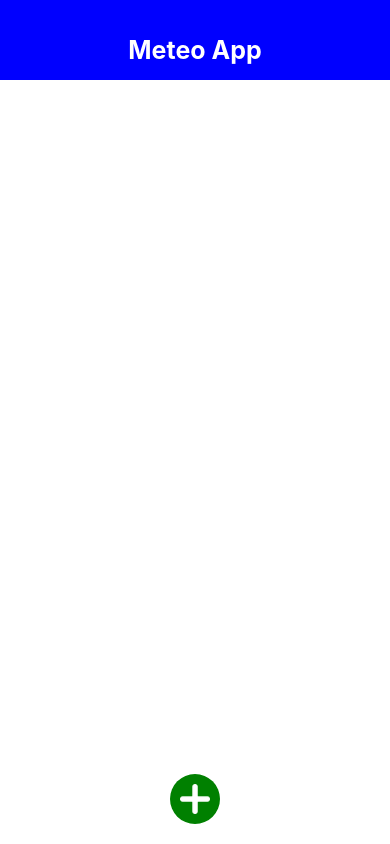
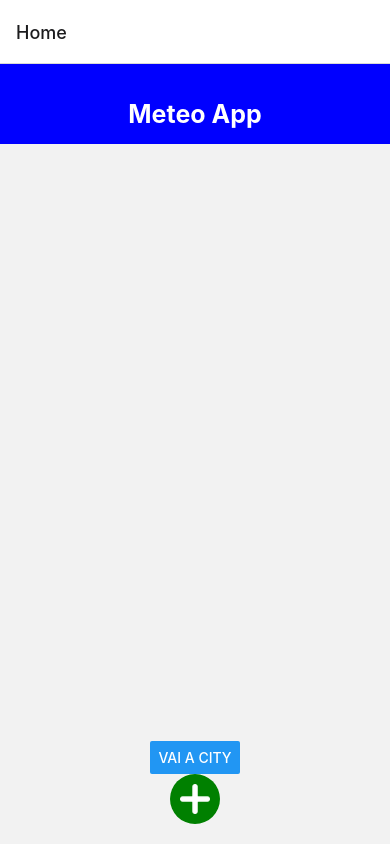
Before and after one commit to KuiilMcFly/Meteo-app-android, a React Native app: screen /Home in a window 390 px wide. Built offline with nearby package versions, Linux system fonts and the light colour scheme.

Commit message:
navigation

```diff
--- a/App.js
+++ b/App.js
@@ -1,70 +1,21 @@
-import { StatusBar } from 'expo-status-bar';
-import { StyleSheet, Text, View, ScrollView, Modal, Button  } from 'react-native';
 import React from 'react';
-import Header from './components/Header';
-import WeatherCard from './components/WeatherCard';
-import AddCityModal from './components/AddCityModal';
-import RoundButton from './components/RoundButton';
+import { View, Text, Linking } from 'react-native';
+import { NavigationContainer } from '@react-navigation/native';
+import { createNativeStackNavigator } from '@react-navigation/native-stack';
+import Home from './screens/Home';
+import City from './screens/City';
 
-export default class extends React.Component {
-  state = {
-    cities: [],
-    visible: false,
-  }
+const Stack = createNativeStackNavigator();
 
-  addCity = (city) => {
-    this.setState(prevState => {
-      return {
-        cities: prevState.cities.concat(city)
-      }
-    }, this.closeModal())
-  }
-
-  openModal = () => {
-    this.setState({
-      visible: true,
-    })
-  }
-
-  closeModal = () => {
-    this.setState({
-      visible: false,
-    })
-  }
-
-  render() {
-    const cities = this.state.cities.map((city, index) => (
-      <WeatherCard key={index} title={city}/>
-    ))
-    return (
-      <View style={styles.container}>
-        <AddCityModal addCity={this.addCity} visible={this.state.visible} closeModal={this.closeModal}/>
-        <Header title={'Meteo App'}/>
-        <ScrollView contentContainerStyle={styles.cardContainer}>
-          {cities}
-        </ScrollView>
-        <View style={styles.roundButtonBox}>
-          <RoundButton plusButton={true} onPress={this.openModal}/>
-        </View>
-        <StatusBar style="auto" />
-      </View>
-    );
-  }
+const App = () => {
+  return (
+    <NavigationContainer>
+      <Stack.Navigator initialRouteName='Home'>
+        <Stack.Screen name="Home" component={Home} />
+        <Stack.Screen name="City" component={City} />
+      </Stack.Navigator>
+    </NavigationContainer>
+  );
 }
 
-const styles = StyleSheet.create({
-  container: {
-    flex: 1,
-
-  },
-  roundButtonBox: {
-    alignItems: 'center',
-    justifyContent: 'center',
-  },
-
-  cardContainer: {
-    alignItems: 'center',
-    flex:1,
-    marginTop:20,
-  },
-});
+export default App;
--- a/components/AddCityModal.jsx
+++ b/components/AddCityModal.jsx
@@ -6,9 +6,21 @@ class AddCityModal extends React.Component {
   state = {
     text: "",
   }
+
   handleChangedText = (value) => {
     this.setState({
       text: value
+    })
+  }
+
+  addCityHandler = () => {
+    if(this.state.text.trim() === "") {
+      alert('Inserisci qualcosa!')
+      return
+    }
+    this.props.addCity(this.state.text)
+    this.setState({
+      text: ""
     })
   }
   render(){
@@ -17,8 +29,8 @@ class AddCityModal extends React.Component {
           <View style={styles.modalContainer}>
               <Text style={styles.title}>Città</Text>
             <View style={styles.inputBox}>
-              <TextInput style={styles.input} onChangeText={this.handleChangedText} value={this.state.text}/>
-              <Button title={'Add'} onPress={this.props.addCity.bind(this, this.state.text)}/>
+              <TextInput placeholder='Aggiungi città' style={styles.input} onChangeText={this.handleChangedText} value={this.state.text}/>
+              <Button title={'Add'} onPress={this.addCityHandler}/>
             </View>
 
               <RoundButton onPress={this.props.closeModal}/>
--- /dev/null
+++ b/screens/City.jsx
@@ -0,0 +1,14 @@
+import React from 'react'
+import { View, Text } from 'react-native'
+
+const City = () => {
+  return (
+    <View>
+        <Text>
+            Hello!!
+        </Text>
+    </View>
+  )
+}
+
+export default City;
--- /dev/null
+++ b/screens/Home.jsx
@@ -0,0 +1,72 @@
+import { StatusBar } from 'expo-status-bar';
+import { StyleSheet, Text, View, ScrollView, Modal, Button  } from 'react-native';
+import React from 'react';
+import Header from '../components/Header'
+import WeatherCard from '../components/WeatherCard';
+import AddCityModal from '../components/AddCityModal';
+import RoundButton from '../components/RoundButton';
+
+
+export default class extends React.Component {
+  state = {
+    cities: [],
+    visible: false,
+  }
+
+  addCity = (city) => {
+    this.setState(prevState => {
+      return {
+        cities: prevState.cities.concat(city)
+      }
+    }, this.closeModal())
+  }
+
+  openModal = () => {
+    this.setState({
+      visible: true,
+    })
+  }
+
+  closeModal = () => {
+    this.setState({
+      visible: false,
+    })
+  }
+
+  render() {
+    const cities = this.state.cities.map((city, index) => (
+      <WeatherCard key={index} title={city}/>
+    ))
+    return (
+      <View style={styles.container}>
+        <AddCityModal addCity={this.addCity} visible={this.state.visible} closeModal={this.closeModal}/>
+        <Header title={'Meteo App'}/>
+        <ScrollView contentContainerStyle={styles.cardContainer}>
+          {cities}
+        </ScrollView>
+        <View style={styles.roundButtonBox}>
+            <Button title={'vai a city'} onPress={() => this.props.navigation.navigate('City')}></Button>
+          <RoundButton plusButton={true} onPress={this.openModal}/>
+        </View>
+        <StatusBar style="auto" />
+      </View>
+    );
+  }
+}
+
+const styles = StyleSheet.create({
+  container: {
+    flex: 1,
+
+  },
+  roundButtonBox: {
+    alignItems: 'center',
+    justifyContent: 'center',
+  },
+
+  cardContainer: {
+    alignItems: 'center',
+    flex:1,
+    marginTop:20,
+  },
+});
```
Also changed, not shown: package.json (+6 -1 lines), 1 other file (tests, documents, lock files or other folders).
